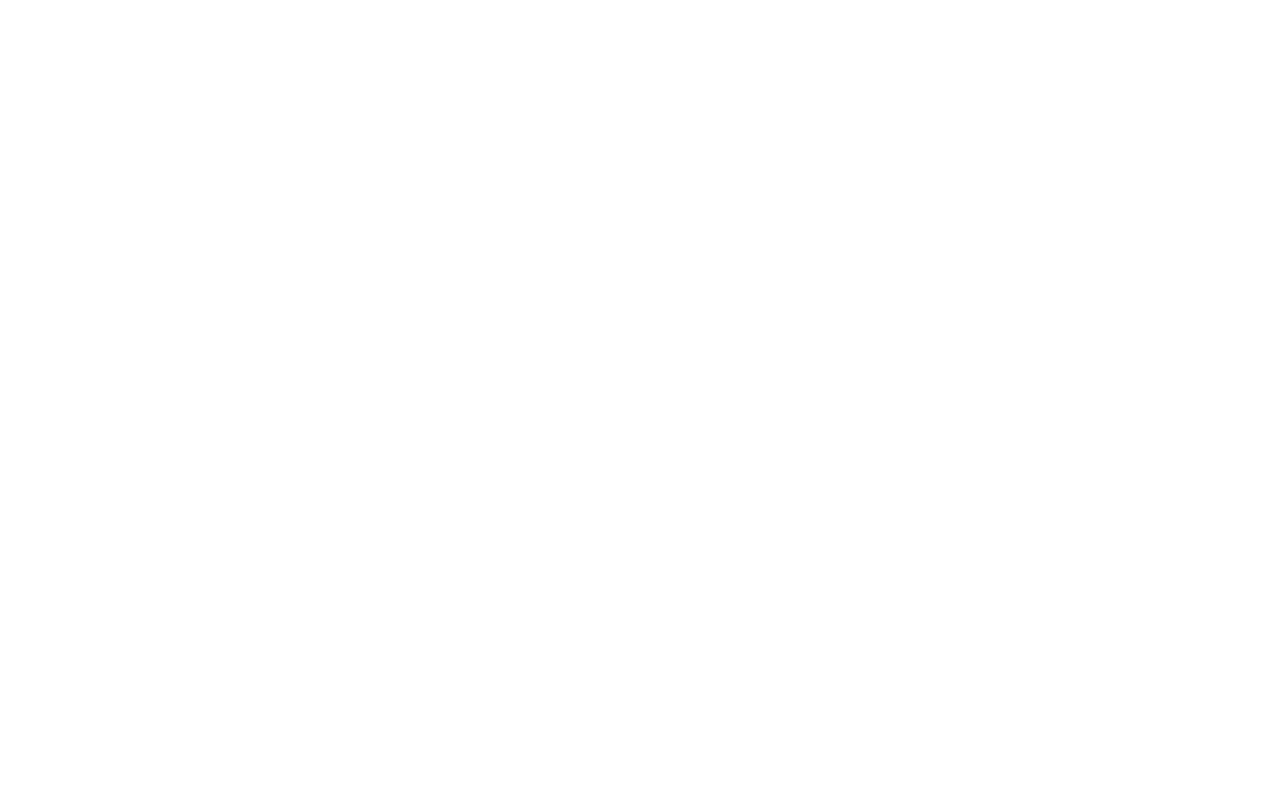
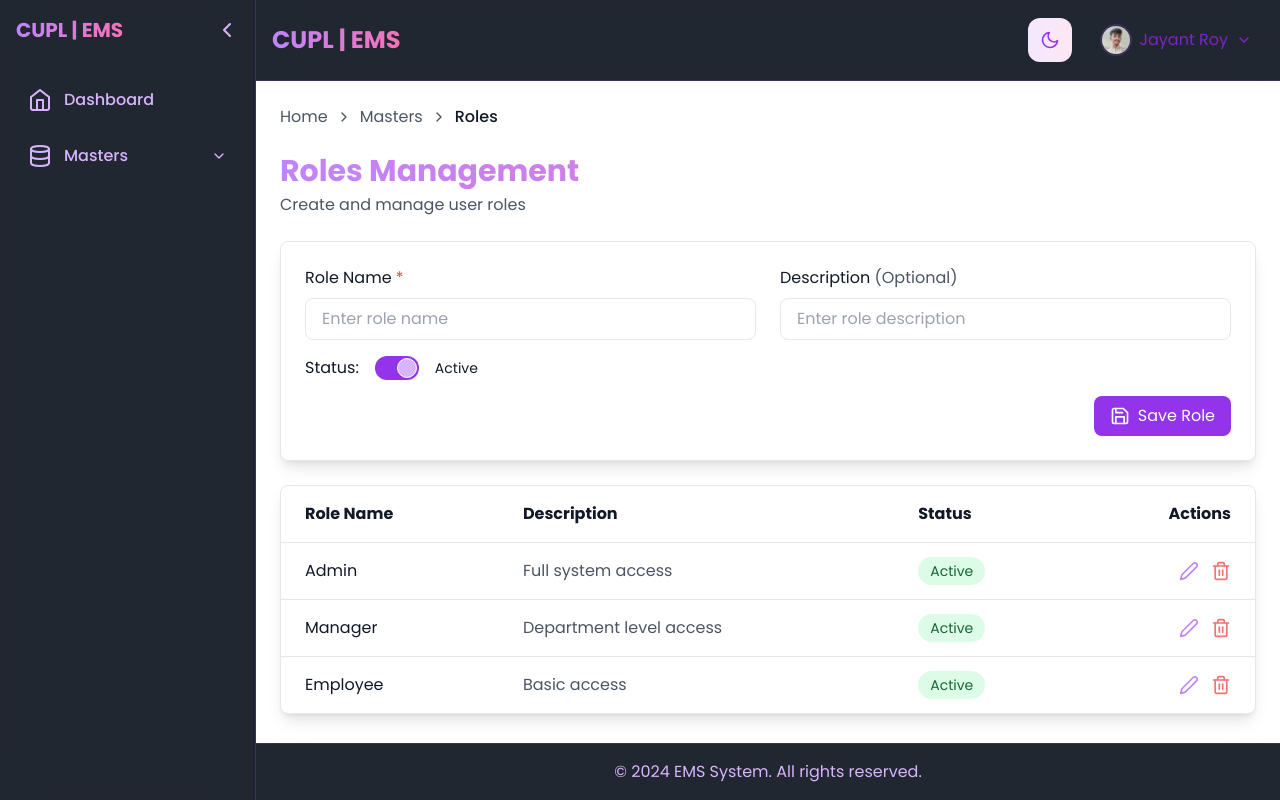
Before and after one commit to reconroy/EMS-UI, a React (Vite) app: page /masters/roles in a window 1280 px wide. Before the commit this address had no page. Built offline with nearby package versions, Linux system fonts and the light colour scheme; the HTML template or start-up script is replaced by a standard one.

Commit message:
Updated with role page

```diff
--- a/src/App.jsx
+++ b/src/App.jsx
@@ -6,8 +6,9 @@
 import Profile from './pages/user/Profile';
 import Settings from './pages/user/Settings';
 import ChangePassword from './pages/user/ChangePassword';
-import AllEmployee from './pages/Masters/Employee/AllEmployee';
-import AddEmployee from './pages/Masters/Employee/AddEmployee';
+import AllEmployee from './pages/masters/Employee/AllEmployee';
+import AddEmployee from './pages/masters/Employee/AddEmployee';
+import Roles from './pages/Masters/Roles/Roles';
 
 function App() {
   return (
@@ -23,9 +24,10 @@
           <Route path="profile" element={<Profile />} />
           <Route path="settings" element={<Settings />} />
           <Route path="change-password" element={<ChangePassword />} />
-          <Route path="masters">
+          <Route path="masters/">
             <Route path="employee/view" element={<AllEmployee />} />
             <Route path="employee/add" element={<AddEmployee />} />
+            <Route path="roles" element={<Roles />} />
           </Route>
         </Route>
       </Routes>
--- /dev/null
+++ b/src/pages/Masters/Roles/Roles.jsx
@@ -0,0 +1,180 @@
+import { useState } from 'react';
+import { motion } from 'framer-motion';
+import { useThemeStore } from '../../../store/themeStore';
+import { FiSave, FiTrash2, FiEdit2 } from 'react-icons/fi';
+
+const Roles = () => {
+  const theme = useThemeStore((state) => state.theme);
+  const [roleName, setRoleName] = useState('');
+  const [description, setDescription] = useState('');
+  const [isActive, setIsActive] = useState(true);
+
+  // Dummy data for demonstration
+  const roles = [
+    { id: 1, name: 'Admin', description: 'Full system access', status: 'Active' },
+    { id: 2, name: 'Manager', description: 'Department level access', status: 'Active' },
+    { id: 3, name: 'Employee', description: 'Basic access', status: 'Active' },
+  ];
+
+  const cardClass = theme === 'dark'
+    ? 'bg-black/40 backdrop-blur-xl border-purple-500/20'
+    : 'bg-white border-gray-200 shadow-lg';
+
+  const textClass = theme === 'dark'
+    ? 'text-purple-100'
+    : 'text-gray-900';
+
+  const subTextClass = theme === 'dark'
+    ? 'text-purple-300'
+    : 'text-gray-600';
+
+  const inputClass = theme === 'dark'
+    ? 'bg-purple-900/20 border-purple-500/20 text-purple-100 placeholder-purple-400'
+    : 'bg-white border-gray-200 text-gray-900 placeholder-gray-400';
+
+  const handleSubmit = (e) => {
+    e.preventDefault();
+    // Handle form submission
+    console.log({ roleName, description, status: isActive ? 'Active' : 'Inactive' });
+    // Reset form
+    setRoleName('');
+    setDescription('');
+    setIsActive(true);
+  };
+
+  return (
+    <div className="space-y-6">
+      {/* Header */}
+      <motion.div
+        initial={{ opacity: 0, y: -20 }}
+        animate={{ opacity: 1, y: 0 }}
+      >
+        <h1 className="text-3xl font-bold text-transparent bg-clip-text bg-gradient-to-r from-purple-400 to-pink-400">
+          Roles Management
+        </h1>
+        <p className={`${subTextClass} mt-1`}>Create and manage user roles</p>
+      </motion.div>
+
+      {/* Add Role Form */}
+      <motion.div
+        initial={{ opacity: 0, y: 20 }}
+        animate={{ opacity: 1, y: 0 }}
+        className={`border rounded-lg p-6 ${cardClass}`}
+      >
+        <form onSubmit={handleSubmit} className="space-y-4">
+          <div className="grid grid-cols-1 md:grid-cols-2 gap-6">
+            <div>
+              <label htmlFor="roleName" className={`block mb-2 ${textClass}`}>
+                Role Name <span className="text-red-500">*</span>
+              </label>
+              <input
+                id="roleName"
+                type="text"
+                value={roleName}
+                onChange={(e) => setRoleName(e.target.value)}
+                required
+                placeholder="Enter role name"
+                className={`w-full px-4 py-2 rounded-lg border ${inputClass}`}
+              />
+            </div>
+            <div>
+              <label htmlFor="description" className={`block mb-2 ${textClass}`}>
+                Description <span className={subTextClass}>(Optional)</span>
+              </label>
+              <input
+                id="description"
+                type="text"
+                value={description}
+                onChange={(e) => setDescription(e.target.value)}
+                placeholder="Enter role description"
+                className={`w-full px-4 py-2 rounded-lg border ${inputClass}`}
+              />
+            </div>
+          </div>
+          <div className="flex items-center gap-4">
+            <label className={`block ${textClass}`}>Status:</label>
+            <label className="relative inline-flex items-center cursor-pointer">
+              <input
+                type="checkbox"
+                checked={isActive}
+                onChange={() => setIsActive(!isActive)}
+                className="sr-only peer"
+              />
+              <div className={`w-11 h-6 ${theme === 'dark' ? 'bg-purple-900/20' : 'bg-gray-200'} peer-focus:outline-none rounded-full peer peer-checked:after:translate-x-full peer-checked:after:border-white after:content-[''] after:absolute after:top-[2px] after:left-[2px] after:bg-purple-300 after:border-purple-300 after:border after:rounded-full after:h-5 after:w-5 after:transition-all peer-checked:bg-purple-600`}></div>
+            </label>
+            <span className={`text-sm ${textClass}`}>
+              {isActive ? 'Active' : 'Inactive'}
+            </span>
+          </div>
+          <div className="flex justify-end">
+            <button
+              type="submit"
+              className={`px-4 py-2 rounded-lg flex items-center gap-2 ${
+                theme === 'dark'
+                  ? 'bg-purple-600 hover:bg-purple-700 text-white'
+                  : 'bg-purple-600 hover:bg-purple-700 text-white'
+              }`}
+            >
+              <FiSave className="w-5 h-5" />
+              <span>Save Role</span>
+            </button>
+          </div>
+        </form>
+      </motion.div>
+
+      {/* Roles Table */}
+      <motion.div
+        initial={{ opacity: 0, y: 20 }}
+        animate={{ opacity: 1, y: 0 }}
+        className={`border rounded-lg ${cardClass} overflow-hidden`}
+      >
+        <div className="overflow-x-auto">
+          <table className="w-full">
+            <thead>
+              <tr className={`border-b ${theme === 'dark' ? 'border-purple-500/20' : 'border-gray-200'}`}>
+                <th className={`px-6 py-4 text-left ${textClass}`}>Role Name</th>
+                <th className={`px-6 py-4 text-left ${textClass}`}>Description</th>
+                <th className={`px-6 py-4 text-left ${textClass}`}>Status</th>
+                <th className={`px-6 py-4 text-right ${textClass}`}>Actions</th>
+              </tr>
+            </thead>
+            <tbody>
+              {roles.map((role) => (
+                <tr
+                  key={role.id}
+                  className={`border-b last:border-b-0 hover:${theme === 'dark' ? 'bg-purple-900/20' : 'bg-purple-50'} transition-colors ${
+                    theme === 'dark' ? 'border-purple-500/20' : 'border-gray-200'
+                  }`}
+                >
+                  <td className={`px-6 py-4 ${textClass}`}>{role.name}</td>
+                  <td className={`px-6 py-4 ${subTextClass}`}>{role.description}</td>
+                  <td className={`px-6 py-4`}>
+                    <span className={`px-3 py-1 rounded-full text-sm ${
+                      role.status === 'Active'
+                        ? 'bg-green-100 text-green-800'
+                        : 'bg-red-100 text-red-800'
+                    }`}>
+                      {role.status}
+                    </span>
+                  </td>
+                  <td className="px-6 py-4">
+                    <div className="flex justify-end gap-3">
+                      <button className="text-purple-400 hover:text-purple-300 transition-colors">
+                        <FiEdit2 className="w-5 h-5" />
+                      </button>
+                      <button className="text-red-400 hover:text-red-300 transition-colors">
+                        <FiTrash2 className="w-5 h-5" />
+                      </button>
+                    </div>
+                  </td>
+                </tr>
+              ))}
+            </tbody>
+          </table>
+        </div>
+      </motion.div>
+    </div>
+  );
+};
+
+export default Roles;
```
